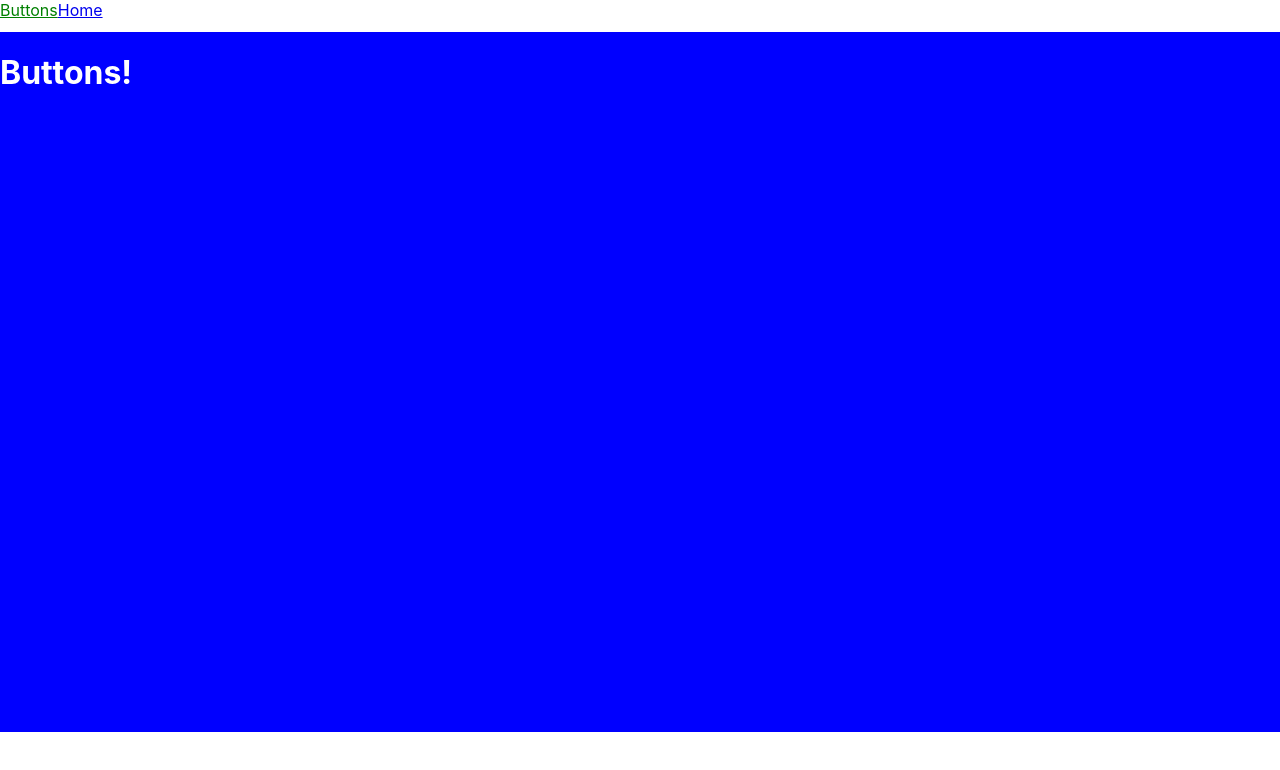
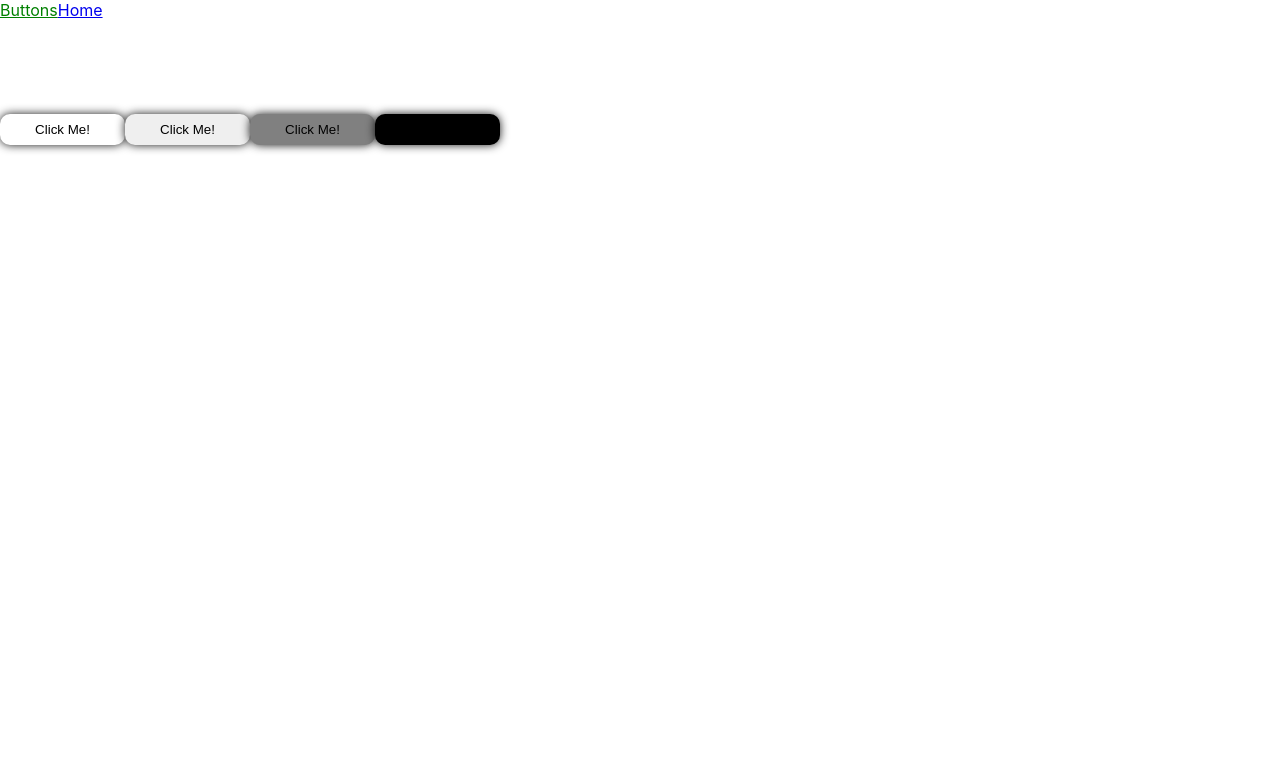
Before and after one commit to wandrew8/styles, a React (Create React App) app: page /buttons in a window 1280 px wide. Shown: the top 770 px of the page. Built offline with nearby package versions, Linux system fonts and the light colour scheme.

Commit message:
adds custom hook for button clicks and adds new button components

```diff
--- /dev/null
+++ b/src/components/buttons/NeoMorphicButton.js
@@ -0,0 +1,26 @@
+import React from 'react';
+import styled from 'styled-components';
+import useButtonClick from '../../hooks/UseButtonClick';
+
+const NeoMorphicButton = (props) => {
+    const [ isClicked, setIsClicked ] = useButtonClick(false)
+    const { color } = props;
+    return (
+        <Button onClick={() => setIsClicked(!isClicked)} color={color}>{isClicked ? "You Clicked Me" : "Click Me!"}</Button>
+    )
+}
+
+const Button = styled.button`
+    background-color: ${props => props.color};
+    border-radius: 10px;
+    padding: 0.5rem 1rem;
+    max-width: 150px;
+    min-width: 125px;
+    border: none;
+    outline: none;
+    box-shadow: 0px 0px 10px rgba(0,0,0,0.9);
+
+
+`;
+
+export default NeoMorphicButton;
--- /dev/null
+++ b/src/hooks/UseButtonClick.js
@@ -0,0 +1,8 @@
+import { useState } from 'react';
+
+function useButtonClick(initialValue) {
+    const [value, setValue] = useState(initialValue);
+    return [value, setValue];
+}
+
+export default useButtonClick;
--- a/src/pages/ButtonPage.js
+++ b/src/pages/ButtonPage.js
@@ -1,10 +1,16 @@
 import React from 'react';
+import NeoMorphicButton from '../components/buttons/NeoMorphicButton';
 import PageContainer from '../components/PageContainer';
 
 const ButtonPage = () => {
     return (
-        <PageContainer background="blue">
+        <PageContainer background="white">
             <h1>Buttons!</h1>
+            <NeoMorphicButton color="white"></NeoMorphicButton>
+            <NeoMorphicButton color="light gray"></NeoMorphicButton>
+            <NeoMorphicButton color="gray"></NeoMorphicButton>
+            <NeoMorphicButton color="black"></NeoMorphicButton>
+
         </PageContainer>
     )
 }
```
Also changed, not shown: src/components/buttons/GlassButton.js (added, +18 -0 lines), 1 other file (tests, documents, lock files or other folders).
